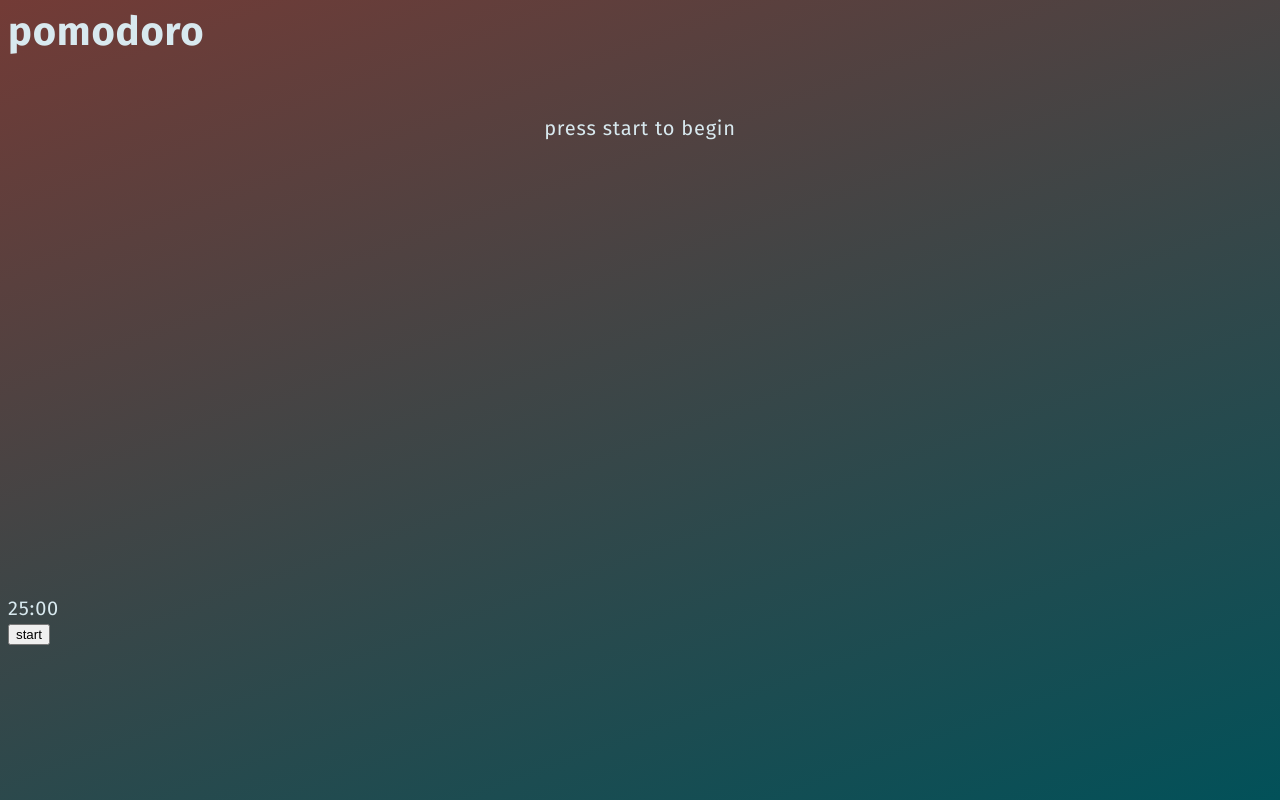
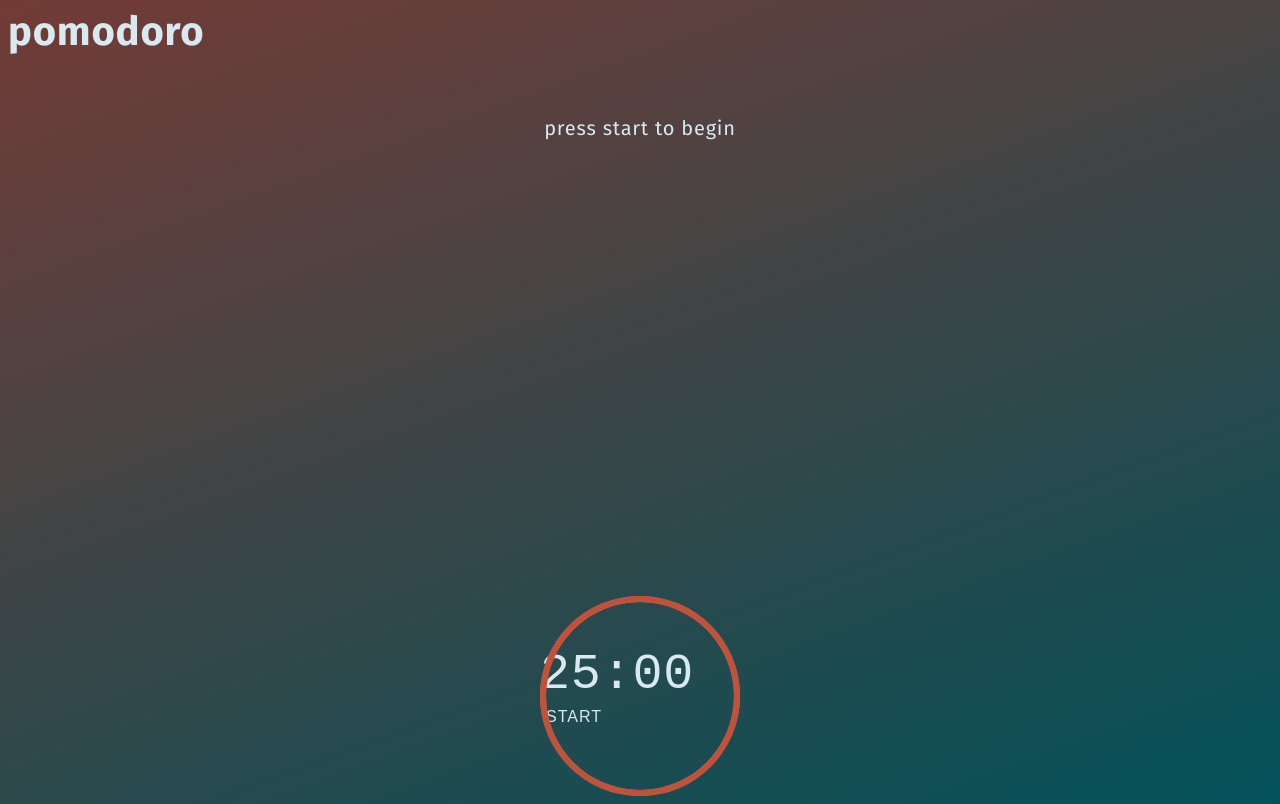
Before and after one commit to passieworkflow-dev/promodoro-app, a plain HTML site: page index.html in a window 1280 px wide. Drawn offline with Linux system fonts and the light colour scheme; a web font is replaced by a local one.

Commit message:
Update style.css

```diff
--- a/style.css
+++ b/style.css
@@ -25,3 +25,75 @@ p {
   border-radius: 5px;
   padding: 20px;
 }
+
+.app-circle {
+  position: relative;
+  margin: 0 auto;
+  width: 200px;
+  height: 200px;
+}
+
+.circle-shape {
+  pointer-events: none;
+}
+
+.semi-circle {
+  position: absolute;
+  width: 100px;
+  height: 200px;
+  box-sizing: border-box;
+  border: solid 6px;
+}
+
+.left-side {
+  top: 0;
+  left: 0;
+  transform-origin: right center;
+  transform: rotate(0deg);
+  border-top-left-radius: 100px;
+  border-bottom-left-radius: 100px;
+  border-right: none;
+  z-index: 1;
+}
+
+.right-side {
+  top: 0;
+  left: 100px;
+  transform-origin: left center;
+  transform: rotate(0deg);
+  border-top-right-radius: 100px;
+  border-bottom-right-radius: 100px;
+  border-left: none;
+}
+
+.circle {
+  border-color: #bf5239;
+}
+
+.circle-mask {
+  border-color: #e85a71;
+}
+
+.app-counter-box {
+  font-family: "Droid Sans Mono", monospace;
+  font-size: 250%;
+  position: relative;
+  top: 50px;
+  color: #d8e9ef;
+}
+
+button {
+  position: relative;
+  top: 50px;
+  font-size: 80%;
+  text-transform: uppercase;
+  letter-spacing: 1px;
+  border: none;
+  background: none;
+  outline: none;
+  color: #d8e9ef;
+}
+
+button:hover {
+  color: #90c0d1;
+}
```
